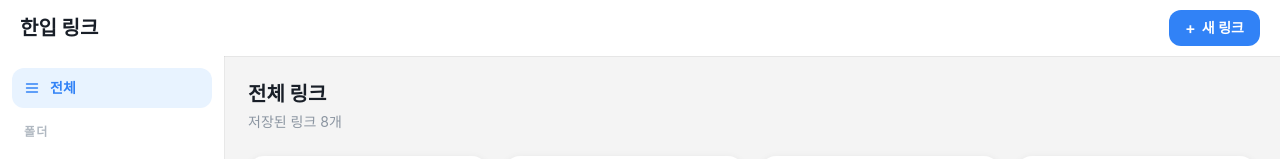
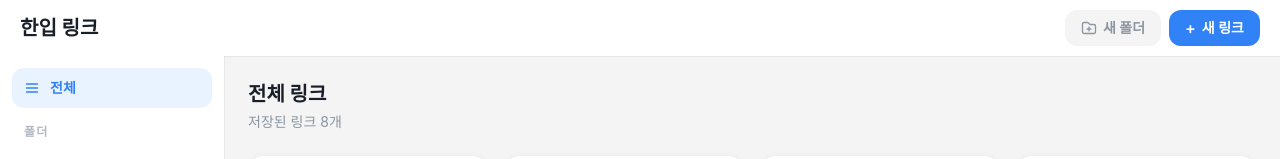
Before and after one commit to leedean-98/onebite-link, a Next.js app: page / in a window 1280 px wide. Shown: the top 159 px of the page. Built offline with nearby package versions, Linux system fonts and the light colour scheme.

Commit message:
폴더 추가 기능 구현

```diff
--- a/app/layout.tsx
+++ b/app/layout.tsx
@@ -1,5 +1,6 @@
 import type { Metadata } from "next";
 import "./globals.css";
+import { FolderProvider } from "@/lib/FolderContext";
 
 export const metadata: Metadata = {
   title: "한입 링크",
@@ -13,7 +14,9 @@ export default function RootLayout({
 }>) {
   return (
     <html lang="ko" className="h-full">
-      <body className="min-h-full flex flex-col">{children}</body>
+      <body className="min-h-full flex flex-col">
+        <FolderProvider>{children}</FolderProvider>
+      </body>
     </html>
   );
 }
--- a/components/Header.tsx
+++ b/components/Header.tsx
@@ -1,4 +1,5 @@
 import Link from "next/link";
+import NewFolderButton from "./NewFolderButton";
 
 export default function Header() {
   return (
@@ -9,6 +10,8 @@ export default function Header() {
       >
         한입 링크
       </Link>
+      <div className="flex items-center gap-2">
+        <NewFolderButton />
         <Link
           href="/new"
           className="btn-primary flex items-center gap-1.5 rounded-xl px-4 py-2 text-sm font-semibold text-white"
@@ -16,6 +19,7 @@ export default function Header() {
           <span className="text-base leading-none">+</span>
           새 링크
         </Link>
+      </div>
     </header>
   );
 }
--- /dev/null
+++ b/components/NewFolderButton.tsx
@@ -0,0 +1,33 @@
+"use client";
+
+import { useState } from "react";
+import NewFolderModal from "./NewFolderModal";
+
+export default function NewFolderButton() {
+  const [open, setOpen] = useState(false);
+
+  return (
+    <>
+      <button
+        onClick={() => setOpen(true)}
+        className="flex items-center gap-1.5 rounded-xl px-4 py-2 text-sm font-semibold text-[var(--text-sub)] bg-[var(--input-bg)] hover:bg-[var(--badge-bg)] hover:text-[var(--accent)] transition-colors"
+      >
+        <svg
+          className="w-4 h-4"
+          fill="none"
+          stroke="currentColor"
+          strokeWidth={2}
+          viewBox="0 0 24 24"
+        >
+          <path
+            strokeLinecap="round"
+            strokeLinejoin="round"
+            d="M12 10.5v6m3-3H9m4.06-7.19-2.12-2.12a1.5 1.5 0 0 0-1.061-.44H4.5A2.25 2.25 0 0 0 2.25 6v12a2.25 2.25 0 0 0 2.25 2.25h15A2.25 2.25 0 0 0 21.75 18V9a2.25 2.25 0 0 0-2.25-2.25h-5.379a1.5 1.5 0 0 1-1.06-.44Z"
+          />
+        </svg>
+        새 폴더
+      </button>
+      {open && <NewFolderModal onClose={() => setOpen(false)} />}
+    </>
+  );
+}
--- /dev/null
+++ b/components/NewFolderModal.tsx
@@ -0,0 +1,54 @@
+"use client";
+
+import { useState } from "react";
+import { useFolders } from "@/lib/FolderContext";
+
+export default function NewFolderModal({ onClose }: { onClose: () => void }) {
+  const [name, setName] = useState("");
+  const { addFolder } = useFolders();
+
+  function handleSave() {
+    const trimmed = name.trim();
+    if (!trimmed) return;
+    addFolder(trimmed);
+    onClose();
+  }
+
+  return (
+    <div
+      className="fixed inset-0 z-50 flex items-center justify-center bg-black/40"
+      onClick={onClose}
+    >
+      <div
+        className="bg-[var(--card-bg)] rounded-2xl p-6 w-80 flex flex-col gap-4 shadow-xl"
+        onClick={(e) => e.stopPropagation()}
+      >
+        <h2 className="text-base font-bold text-[var(--text)]">새 폴더 만들기</h2>
+        <input
+          autoFocus
+          type="text"
+          placeholder="폴더 이름"
+          value={name}
+          onChange={(e) => setName(e.target.value)}
+          onKeyDown={(e) => e.key === "Enter" && handleSave()}
+          className="input-field w-full rounded-xl px-4 py-2.5 text-sm text-[var(--text)] placeholder:text-[var(--placeholder)]"
+        />
+        <div className="flex gap-2 justify-end">
+          <button
+            onClick={onClose}
+            className="px-4 py-2 rounded-xl text-sm font-semibold text-[var(--text-sub)] hover:bg-[var(--badge-bg)] transition-colors"
+          >
+            취소
+          </button>
+          <button
+            onClick={handleSave}
+            disabled={!name.trim()}
+            className="btn-primary px-4 py-2 rounded-xl text-sm font-semibold text-white disabled:opacity-40 disabled:cursor-not-allowed"
+          >
+            저장
+          </button>
+        </div>
+      </div>
+    </div>
+  );
+}
--- a/components/Sidebar.tsx
+++ b/components/Sidebar.tsx
@@ -2,10 +2,11 @@
 
 import Link from "next/link";
 import { usePathname } from "next/navigation";
-import { folders } from "@/lib/data";
+import { useFolders } from "@/lib/FolderContext";
 
 export default function Sidebar() {
   const pathname = usePathname();
+  const { folders } = useFolders();
 
   return (
     <aside className="app-sidebar w-56 shrink-0 bg-[var(--card-bg)] flex flex-col p-3">
--- /dev/null
+++ b/lib/FolderContext.tsx
@@ -0,0 +1,34 @@
+"use client";
+
+import { createContext, useContext, useState } from "react";
+import { folders as initialFolders, Folder } from "./data";
+
+type FolderContextType = {
+  folders: Folder[];
+  addFolder: (name: string) => void;
+};
+
+const FolderContext = createContext<FolderContextType | null>(null);
+
+export function FolderProvider({ children }: { children: React.ReactNode }) {
+  const [folders, setFolders] = useState<Folder[]>(initialFolders);
+
+  function addFolder(name: string) {
+    setFolders((prev) => [
+      ...prev,
+      { id: Date.now().toString(), name },
+    ]);
+  }
+
+  return (
+    <FolderContext.Provider value={{ folders, addFolder }}>
+      {children}
+    </FolderContext.Provider>
+  );
+}
+
+export function useFolders() {
+  const ctx = useContext(FolderContext);
+  if (!ctx) throw new Error("useFolders must be used within FolderProvider");
+  return ctx;
+}
```
Also changed, not shown: 1 other file (tests, documents, lock files or other folders). Lines whose indentation alone changed are shown as unchanged.
